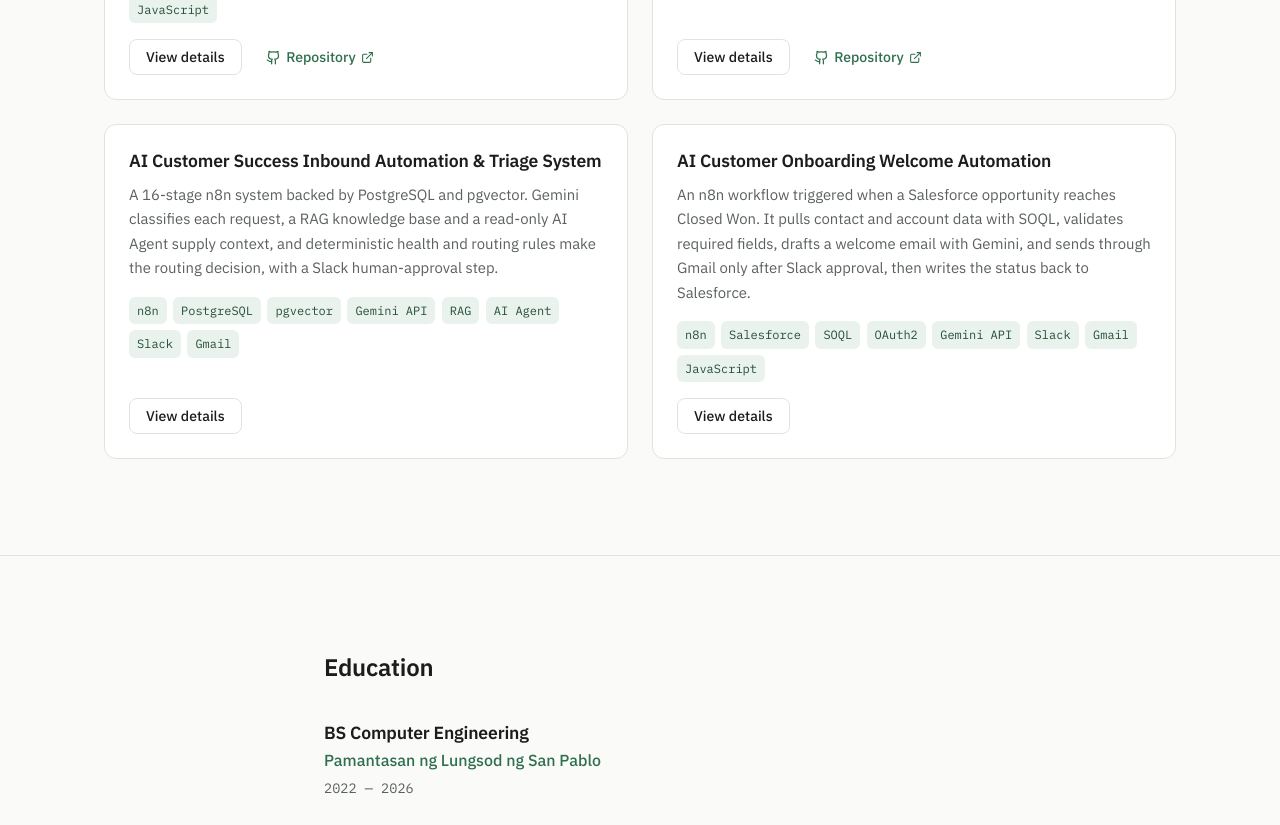
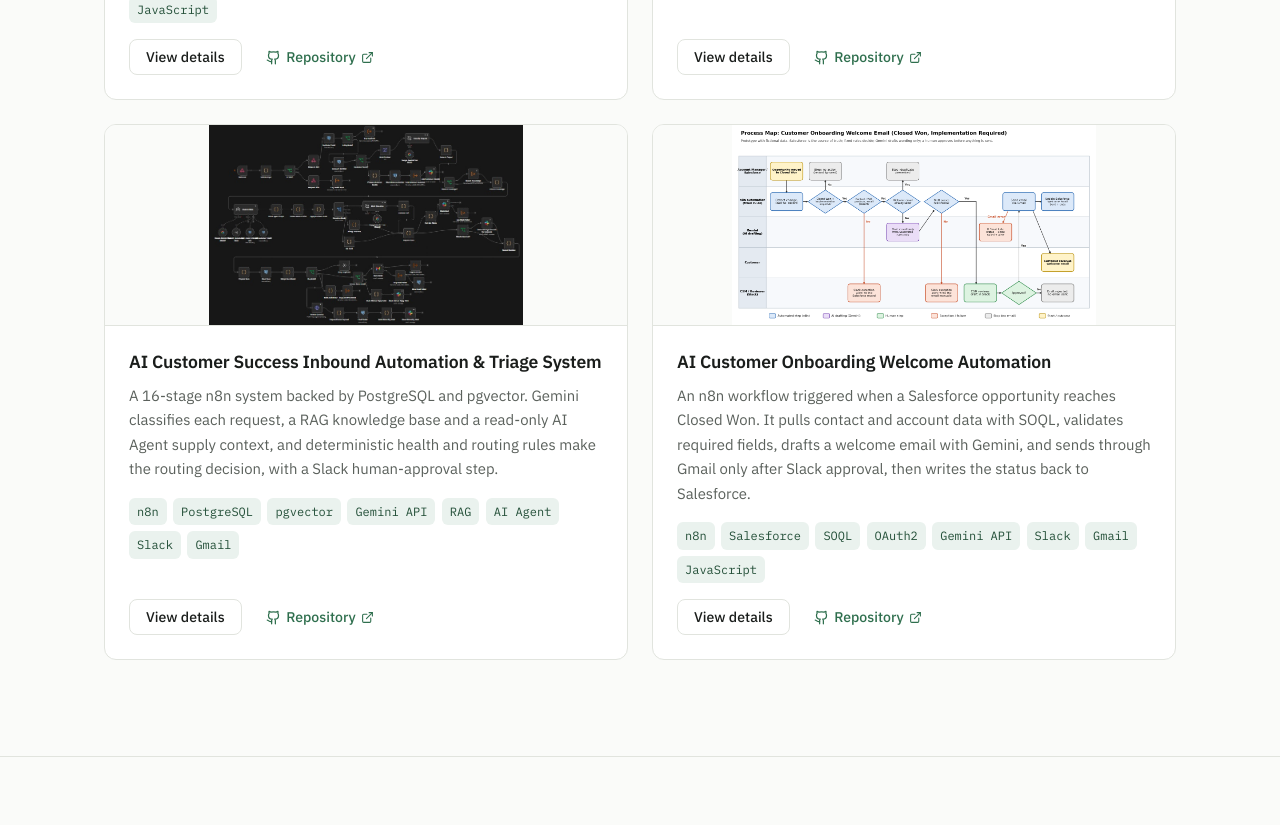
Before and after one commit to Azarath-max/Portfolio-Site, a React (Vite) app: page / in a window 1280 px wide. Shown: the part 3080-3905 px from the top of the page. Built offline with nearby package versions, Linux system fonts and the light colour scheme.

Commit message:
image update

```diff
--- a/src/data/portfolioData.js
+++ b/src/data/portfolioData.js
@@ -161,6 +161,7 @@ export const projects = [
       "JavaScript",
     ],
     link: "https://github.com/Azarath-max/AI-Customer-Support-Ticket-Triage-Routing-System-",
+    image: "/projects/AI Customer Support Ticket Triage & Routing System.png",
     details: {
       overview:
         "An n8n automation that takes a support ticket from a raw form submission to a classified, prioritized, and routed response, and only pulls a human in where a human decision matters, such as an urgent alert or a failed AI analysis.",
@@ -218,7 +219,8 @@ export const projects = [
       "Slack",
       "Gmail",
     ],
-    link: "", // add the repo link when it's up
+    link: "https://github.com/Azarath-max/AI-Customer-Success-Inbound-Automation-Triage-System",
+    image: "/projects/architecture.jpg",
     details: {
       overview:
         "An inbound customer success system built in n8n with a PostgreSQL database. It classifies a request, looks up the customer, retrieves trusted knowledge, drafts a response, and routes the case using business rules.",
@@ -267,7 +269,8 @@ export const projects = [
       "Gmail",
       "JavaScript",
     ],
-    link: "", // add the repo link when it's up
+    link: "https://github.com/Azarath-max/AI-Customer-Onboarding-Welcome-Automation",
+    image: "/projects/AI Customer Onboarding Welcome Automation.png",
     details: {
       overview:
         "An n8n workflow that sends a welcome email when a Salesforce deal closes. Salesforce is the source of truth, Gemini is used only to draft the email, and a person approves it in Slack before it is sent.",
```
